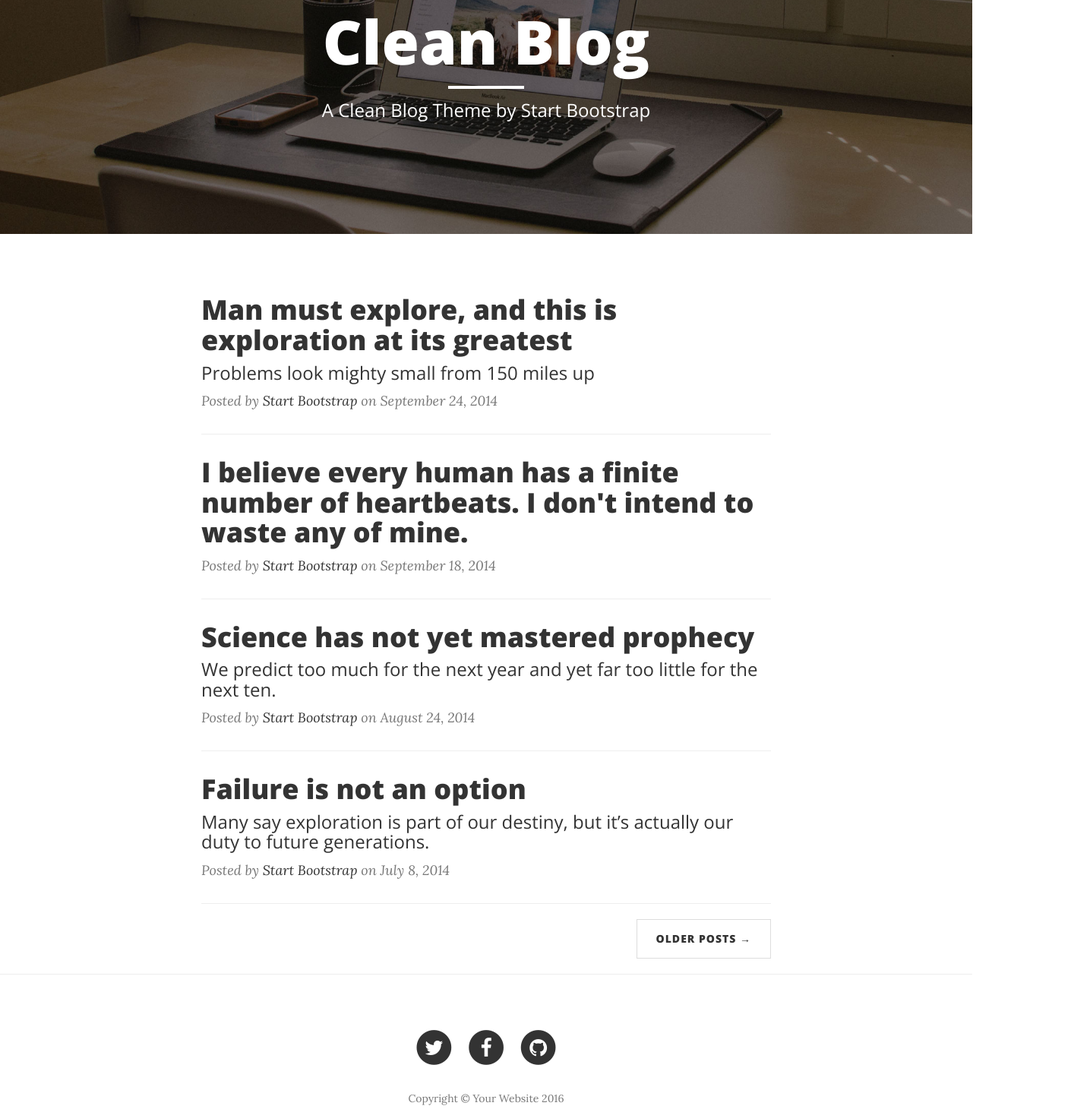
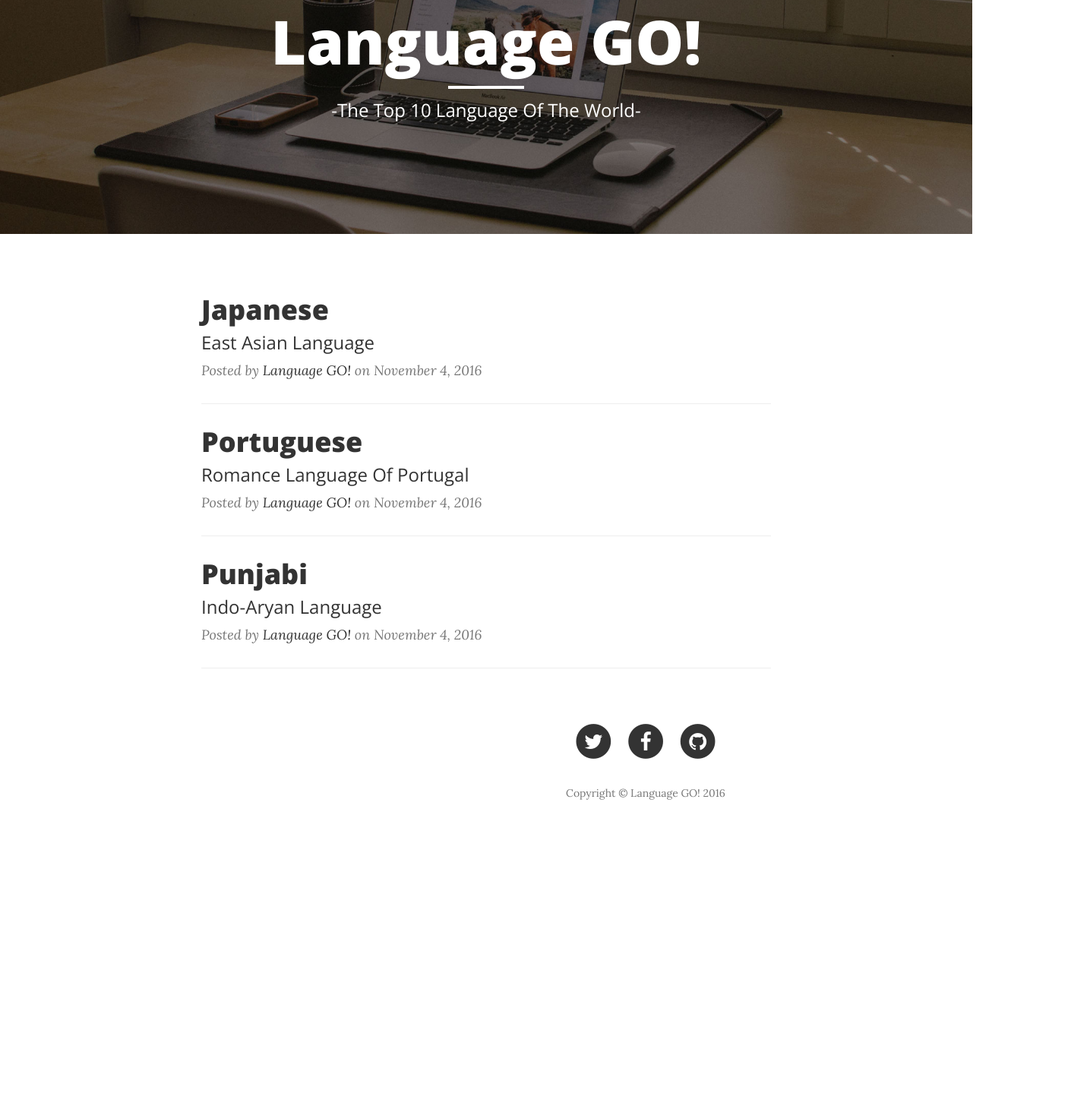
Before and after one commit to jasper626/Blog-Website--Language-GO-, a website: page index3.html in a window 1280 px wide. Shown: the part 140-1600 px from the top of the page at 76% size, 1435 px wide, since content can reach past the window. After the commit the page ends 1260 px from the top, so only its background shows below. Drawn offline with nearby package versions, Linux system fonts and the light colour scheme.

Commit message:
Update index3.html

```diff
--- a/index3.html
+++ b/index3.html
@@ -9,7 +9,7 @@
     <meta name="description" content="">
     <meta name="author" content="">
 
-    <title>Clean Blog</title>
+    <title>Language GO!</title>
 
     <!-- Bootstrap Core CSS -->
     <link href="vendor/bootstrap/css/bootstrap.min.css" rel="stylesheet">
@@ -42,7 +42,7 @@
                     <span class="sr-only">Toggle navigation</span>
                     Menu <i class="fa fa-bars"></i>
                 </button>
-                <a class="navbar-brand" href="index.html">Start Bootstrap</a>
+                <a class="navbar-brand" href="index.html">Language GO!</a>
             </div>
 
             <!-- Collect the nav links, forms, and other content for toggling -->
@@ -72,11 +72,12 @@
     <header class="intro-header" style="background-image: url('img/home-bg.jpg')">
         <div class="container">
             <div class="row">
+
                 <div class="col-lg-8 col-lg-offset-2 col-md-10 col-md-offset-1">
                     <div class="site-heading">
-                        <h1>Clean Blog</h1>
+                        <h1>Language GO!</h1>
                         <hr class="small">
-                        <span class="subheading">A Clean Blog Theme by Start Bootstrap</span>
+                        <span class="subheading">-The Top 10 Language Of The World-</span>
                     </div>
                 </div>
             </div>
@@ -88,61 +89,41 @@
         <div class="row">
             <div class="col-lg-8 col-lg-offset-2 col-md-10 col-md-offset-1">
                 <div class="post-preview">
-                    <a href="post.html">
+                    <a href="http://www.dictionary.com/browse/mandarin?s=t">
                         <h2 class="post-title">
-                            Man must explore, and this is exploration at its greatest
+                            Japanese
                         </h2>
                         <h3 class="post-subtitle">
-                            Problems look mighty small from 150 miles up
+                            East Asian Language
                         </h3>
                     </a>
-                    <p class="post-meta">Posted by <a href="#">Start Bootstrap</a> on September 24, 2014</p>
+                    <p class="post-meta">Posted by <a href="#">Language GO!</a> on November 4, 2016</p>
                 </div>
                 <hr>
                 <div class="post-preview">
-                    <a href="post.html">
+                    <a href="http://www.dictionary.com/browse/spanish">
                         <h2 class="post-title">
-                            I believe every human has a finite number of heartbeats. I don't intend to waste any of mine.
+                            Portuguese
                         </h2>
+                        <h3 class="post-subtitle">
+                            Romance Language Of Portugal
+                        </h3>
                     </a>
-                    <p class="post-meta">Posted by <a href="#">Start Bootstrap</a> on September 18, 2014</p>
+                    <p class="post-meta">Posted by <a href="#">Language GO!</a> on November 4, 2016</p>
                 </div>
                 <hr>
                 <div class="post-preview">
-                    <a href="post.html">
+                    <a href="http://www.dictionary.com/browse/english?s=t">
                         <h2 class="post-title">
-                            Science has not yet mastered prophecy
+                            Punjabi
                         </h2>
                         <h3 class="post-subtitle">
-                            We predict too much for the next year and yet far too little for the next ten.
+                            Indo-Aryan Language
                         </h3>
                     </a>
-                    <p class="post-meta">Posted by <a href="#">Start Bootstrap</a> on August 24, 2014</p>
+                    <p class="post-meta">Posted by <a href="#">Language GO!</a> on November 4, 2016</p>
                 </div>
                 <hr>
-                <div class="post-preview">
-                    <a href="post.html">
-                        <h2 class="post-title">
-                            Failure is not an option
-                        </h2>
-                        <h3 class="post-subtitle">
-                            Many say exploration is part of our destiny, but it’s actually our duty to future generations.
-                        </h3>
-                    </a>
-                    <p class="post-meta">Posted by <a href="#">Start Bootstrap</a> on July 8, 2014</p>
-                </div>
-                <hr>
-                <!-- Pager -->
-                <ul class="pager">
-                    <li class="next">
-                        <a href="#">Older Posts &rarr;</a>
-                    </li>
-                </ul>
-            </div>
-        </div>
-    </div>
-
-    <hr>
 
     <!-- Footer -->
     <footer>
@@ -175,7 +156,7 @@
                             </a>
                         </li>
                     </ul>
-                    <p class="copyright text-muted">Copyright &copy; Your Website 2016</p>
+                    <p class="copyright text-muted">Copyright &copy; Language GO! 2016</p>
                 </div>
             </div>
         </div>
```
